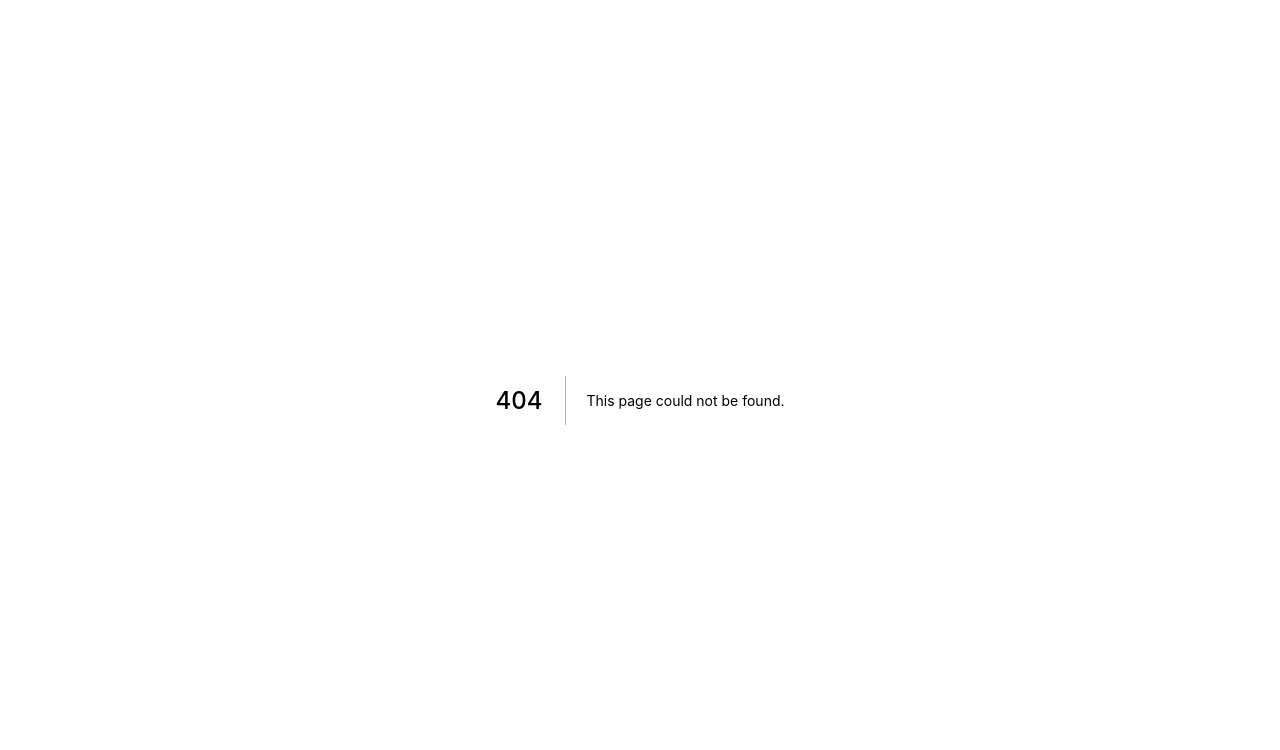
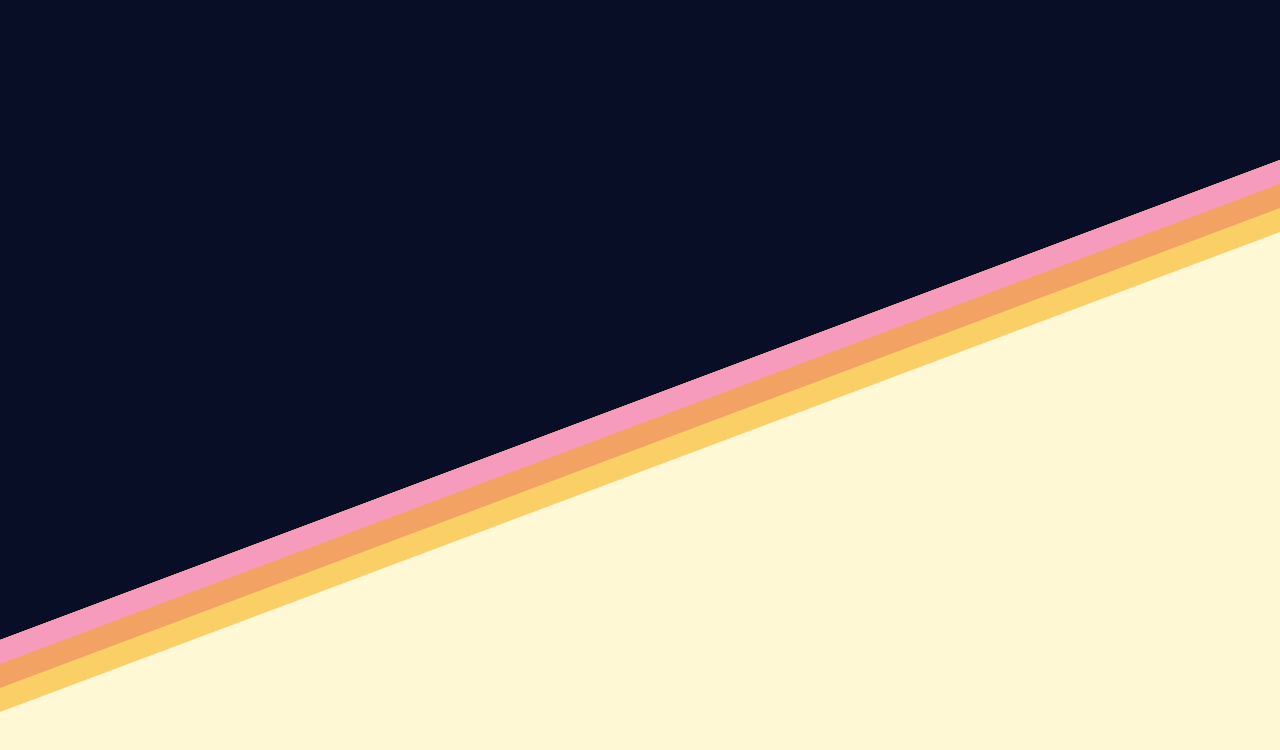
Before and after one commit to ConorOSullivan/dp, a Next.js app: page /recap in a window 1280 px wide. Before the commit this address had no page. Shown: the top 750 px of the page. Built offline with nearby package versions, Linux system fonts and the light colour scheme.

Commit message:
Adding recap page

```diff
--- /dev/null
+++ b/pages/recap.js
@@ -0,0 +1,24 @@
+import React, { useEffect, useState } from 'react';
+import Head from 'next/head';
+import styles from '../styles/Home.module.css';
+import tanShape from '../styles/Shape.module.css';
+import stripesShape from '../styles/Stripes.module.css';
+
+const Recap = () => {
+    return (
+    <div className={styles.container}>
+      <Head>
+        <title>Recap</title>
+        <meta name="description" content="Event details page" />
+        <link rel="icon" href="/favicon.ico" />
+      </Head>
+
+      <div className={tanShape.shape}></div>
+        <div className={stripesShape.stripe3}></div>
+        <div className={stripesShape.stripe2}></div>
+        <div className={stripesShape.stripe1}></div>
+    </div>
+    );
+};
+
+export default Recap;
```
